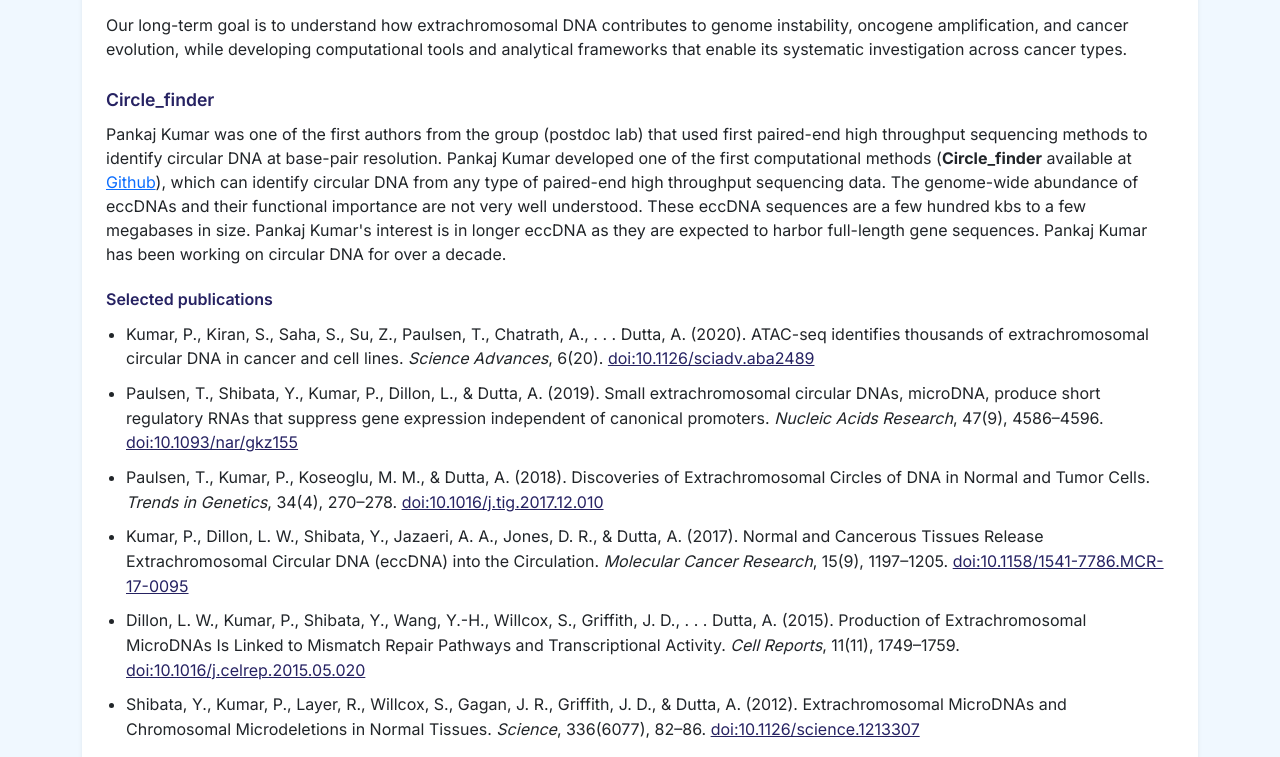
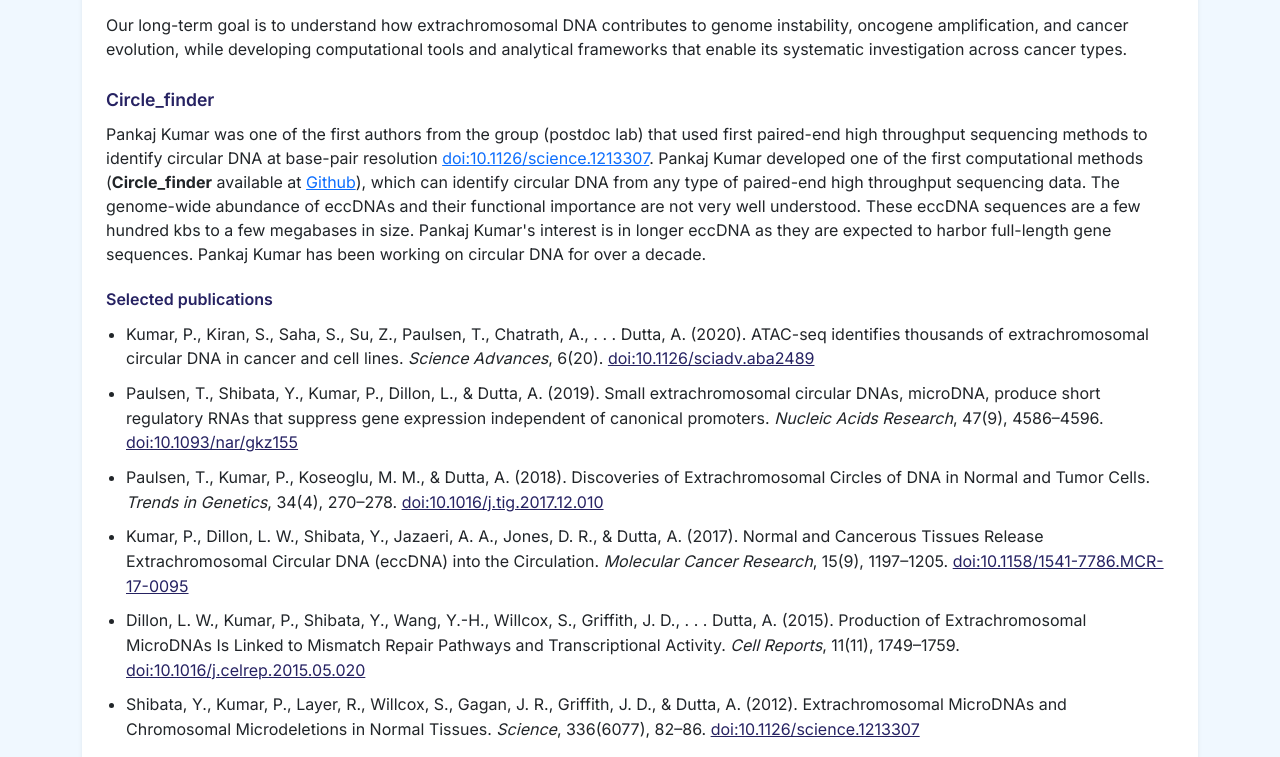
Before and after one commit to pankaj-kumar-lab/webpage, a plain HTML site: page research.html in a window 1280 px wide. Shown: the part 1350-2107 px from the top of the page. Drawn offline with nearby package versions, Linux system fonts and the light colour scheme.

Commit message:
Update description of Pankaj Kumar's research

```diff
--- a/research.html
+++ b/research.html
@@ -412,7 +412,7 @@
 
             <h5 class="project-sub">Circle_finder</h5>
             <p>
-                Pankaj Kumar was one of the first authors from the group (postdoc lab) that used first paired-end high throughput sequencing methods to identify circular DNA at base-pair resolution. Pankaj Kumar developed one of the first computational methods (<strong>Circle_finder</strong> available at <a href="https://github.com/pk7zuva/Circle_finder" target="_blank">Github</a>), which can identify circular DNA from any type of paired-end high throughput sequencing data. The genome-wide abundance of eccDNAs and their functional importance are not very well understood. These eccDNA sequences are a few hundred kbs to a few megabases in size. Pankaj Kumar's interest is in longer eccDNA as they are expected to harbor full-length gene sequences. Pankaj Kumar has been working on circular DNA for over a decade.
+                Pankaj Kumar was one of the first authors from the group (postdoc lab) that used first paired-end high throughput sequencing methods to identify circular DNA at base-pair resolution <a href="https://doi.org/10.1126/science.1213307" target="_blank" rel="noopener">doi:10.1126/science.1213307</a>. Pankaj Kumar developed one of the first computational methods (<strong>Circle_finder</strong> available at <a href="https://github.com/pk7zuva/Circle_finder" target="_blank">Github</a>), which can identify circular DNA from any type of paired-end high throughput sequencing data. The genome-wide abundance of eccDNAs and their functional importance are not very well understood. These eccDNA sequences are a few hundred kbs to a few megabases in size. Pankaj Kumar's interest is in longer eccDNA as they are expected to harbor full-length gene sequences. Pankaj Kumar has been working on circular DNA for over a decade.
             </p>
 
             <h5 class="pub-heading">Selected publications</h5>
```
